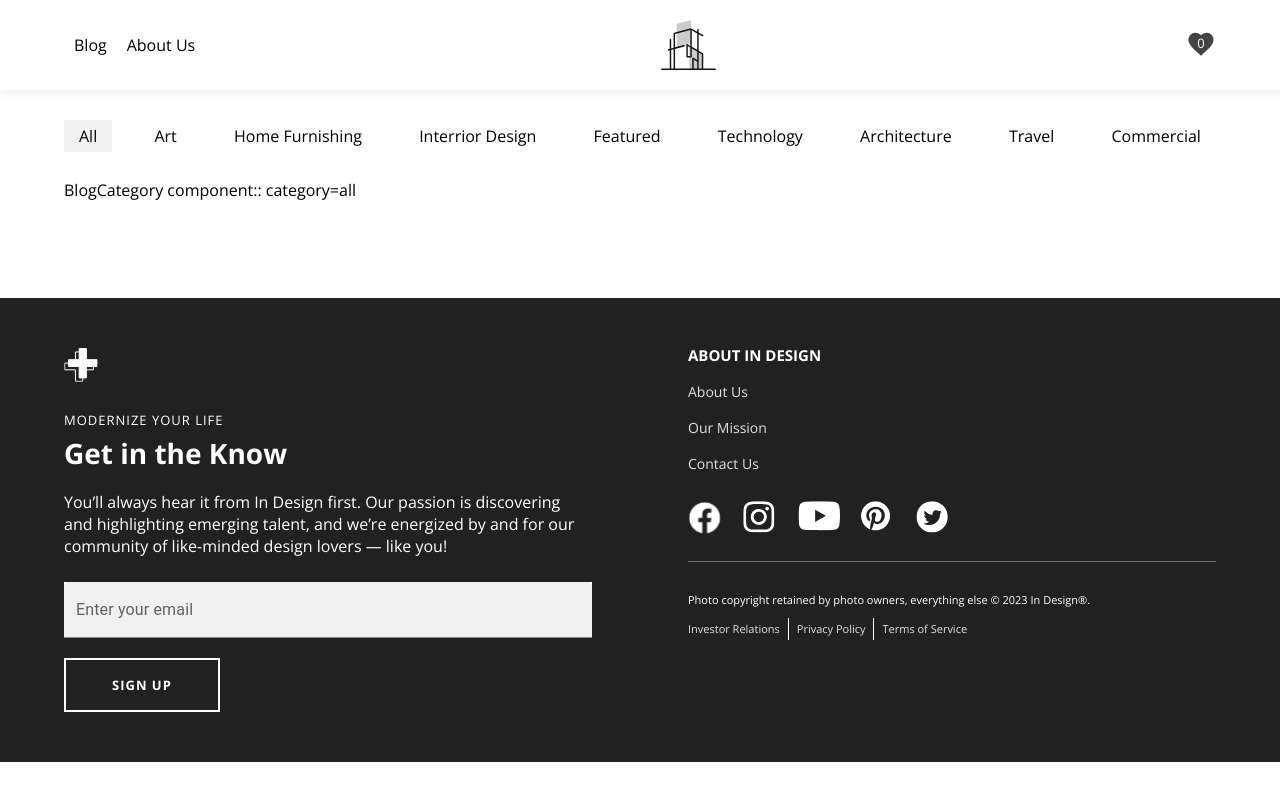
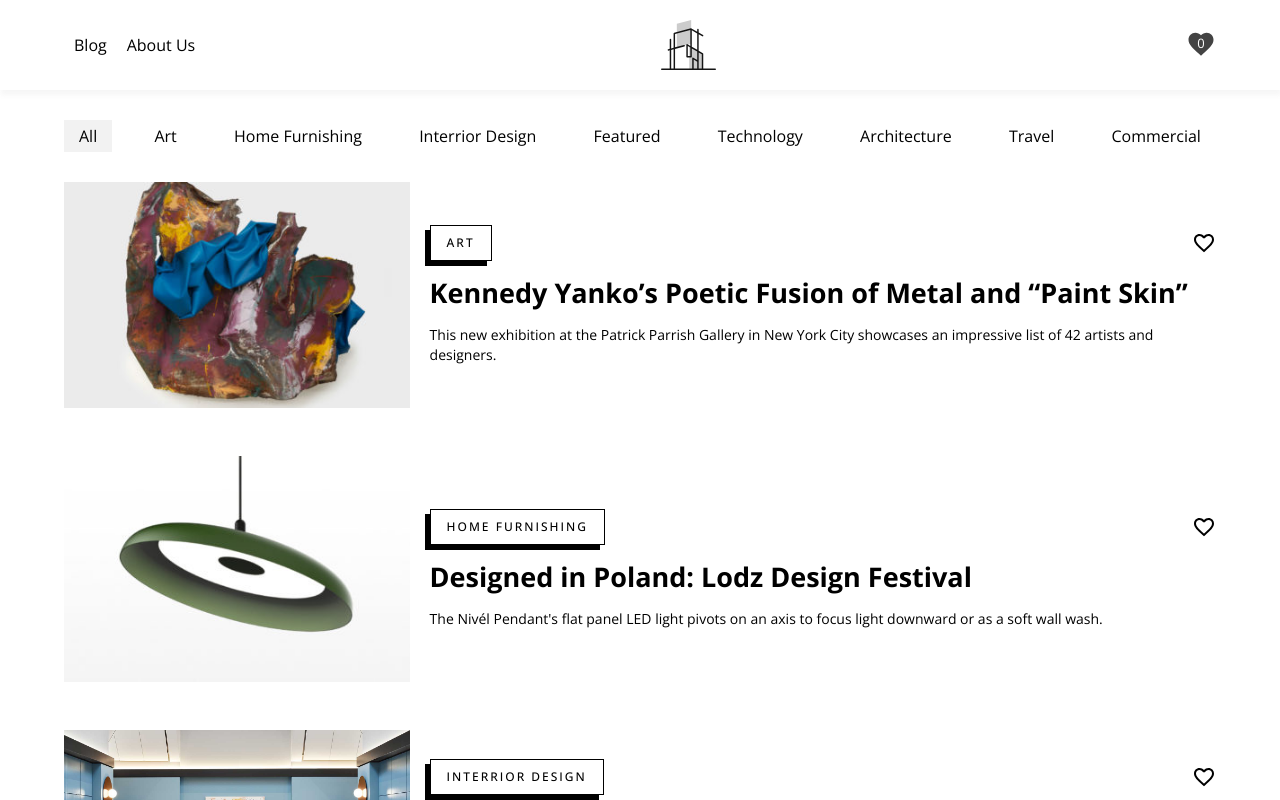
Before and after one commit to tetiana-kozak/design-blog, a React (Create React App) app: page /blog/1 in a window 1280 px wide. Shown: the top 800 px of the page. Built offline with nearby package versions, Linux system fonts and the light colour scheme.

Commit message:
add: categories working

```diff
--- a/src/MainRoutes.tsx
+++ b/src/MainRoutes.tsx
@@ -1,4 +1,4 @@
-import BlogCategory from 'components/BlogCategory/BlogCategory'
+import MainArticles from 'components/Articles/MainArticles'
 import InnerContent from 'components/InnerContent/InnerContent'
 import AboutUs from 'pages/AboutUs/AboutUs'
 import ArticlePage from 'pages/ArticlePage/ArticlePage'
@@ -6,15 +6,30 @@ import Blog from 'pages/Blog/Blog'
 import Favorites from 'pages/Favorites/Favorites'
 import Home from 'pages/Home/Home'
 import { Routes, Route } from 'react-router-dom'
+import { useAppSelector } from 'redux/hooks'
+import ArticlesArray from 'utils/articlesArray'
 
 type Props = {}
 
-const MainRoutes = (props: Props) => (
+const MainRoutes = (props: Props) => {
+  const categoryState = useAppSelector((state) => state.selectedCategory)
+
+  const filteredItems = ArticlesArray.filter((article) =>
+    categoryState === 'all' ? true : article.category === categoryState
+  )
+  return (
     <Routes>
       <Route path="/" element={<InnerContent />}>
         <Route index element={<Home />} />
         <Route path="blog" element={<Blog />}>
-        <Route path=":category" element={<BlogCategory />} />
+          <Route
+            index
+            element={<MainArticles categoryArray={filteredItems} />}
+          />
+          <Route
+            path=":category"
+            element={<MainArticles categoryArray={filteredItems} />}
+          />
         </Route>
         <Route path="blog/articles/:id" element={<ArticlePage />} />
         <Route path="about-us" element={<AboutUs />} />
@@ -22,4 +37,5 @@ const MainRoutes = (props: Props) => (
       </Route>
     </Routes>
   )
+}
 export default MainRoutes
--- a/src/components/BlogCategory/BlogCategory.tsx
+++ /dev/null
@@ -1,9 +0,0 @@
-import { useAppSelector } from 'redux/hooks'
-
-type Props = {}
-
-const BlogCategory = (props: Props) => {
-  const categoryState = useAppSelector((state) => state.selectedCategory)
-  return <div>BlogCategory component:: category={categoryState}</div>
-}
-export default BlogCategory
--- a/src/components/Categories/Categories.scss
+++ b/src/components/Categories/Categories.scss
@@ -3,6 +3,8 @@
   .category-list {
     display: flex;
     justify-content: space-between;
+    position: relative;
+    z-index: 15;
     .filtered-button {
       text-transform: capitalize;
       padding: 8px 15px;
--- a/src/components/Categories/Categories.tsx
+++ b/src/components/Categories/Categories.tsx
@@ -3,11 +3,20 @@ import './Categories.scss'
 import { useAppDispatch, useAppSelector } from 'redux/hooks'
 import { selectedCategoryState } from 'redux/selectedCategoryReducer'
 
-type Props = {
-  categories: string[]
-}
+type Props = {}
 
-const Categories = ({ categories }: Props) => {
+const Categories = (props: Props) => {
+  const categories = [
+    'all',
+    'art',
+    'home furnishing',
+    'interrior design',
+    'featured',
+    'technology',
+    'architecture',
+    'travel',
+    'commercial',
+  ]
   const categoryState = useAppSelector((state) => state.selectedCategory)
   const dispatch = useAppDispatch()
   return (
--- a/src/pages/Blog/Blog.tsx
+++ b/src/pages/Blog/Blog.tsx
@@ -1,37 +1,13 @@
 import Categories from 'components/Categories/Categories'
-import articlesArray from 'utils/articlesArray'
 import { Outlet } from 'react-router-dom'
-import { useAppSelector } from 'redux/hooks'
 
 type Props = {}
 
 const Blog = (props: Props) => {
-  const categories = [
-    'all',
-    'art',
-    'home furnishing',
-    'interrior design',
-    'featured',
-    'technology',
-    'architecture',
-    'travel',
-    'commercial',
-  ]
-
-  const categoryState = useAppSelector((state) => state.selectedCategory)
-
-  const filteredItems = articlesArray.filter((article) =>
-    categoryState === 'all' ? true : article.category === categoryState
-  )
-
   return (
     <>
-      <Categories categories={categories} />
-
-      {/* <BlogCategory selectedCategory={category} /> */}
+      <Categories />
       <Outlet />
-
-      {/* <MainArticles categoryArray={filteredItems} /> */}
     </>
   )
 }
```
Lines whose indentation alone changed are shown as unchanged.
